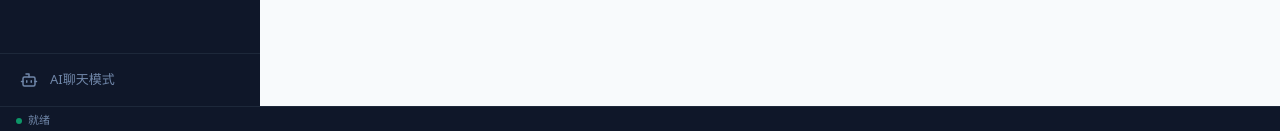
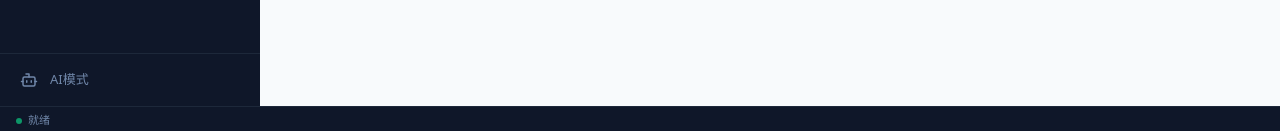
Before and after one commit to neowong/inspection-rust, a React (Vite) app: page /dashboard in a window 1280 px wide. Shown: the part 666-797 px from the top of the page. Built offline with nearby package versions, Linux system fonts and the light colour scheme.

Commit message:
ui: AI聊天模式 → AI模式

```diff
--- a/src/layouts/AppShell.tsx
+++ b/src/layouts/AppShell.tsx
@@ -171,7 +171,7 @@ export default function AppShell() {
                 <div className="flex-1" />
                 <button onClick={() => { setNavMode(false); navigate("/chat"); }}
                   className="w-10 h-10 rounded-lg flex items-center justify-center hover:bg-[hsl(var(--sidebar-hover))]"
-                  style={{ color: "hsl(var(--sidebar-text-muted))" }} title="AI聊天模式">
+                  style={{ color: "hsl(var(--sidebar-text-muted))" }} title="AI模式">
                   <Bot size={18} />
                 </button>
               </nav>
@@ -234,13 +234,13 @@ export default function AppShell() {
                   </div>
                 ))}
               </nav>
-              {/* 底部：切换到 AI聊天模式 */}
+              {/* 底部：切换到 AI模式 */}
               <div className="px-2 pb-2" style={{ borderColor: "hsl(var(--sidebar-hover))", borderTopWidth: 1 }}>
                 <button onClick={() => { setNavMode(false); navigate("/chat"); }}
                   className="flex items-center gap-3 w-full px-3 h-9 mt-2 rounded-lg text-[13px] transition-colors hover:bg-[hsl(var(--sidebar-hover))]"
                   style={{ color: "hsl(var(--sidebar-text-muted))" }}>
                   <Bot size={18} />
-                  <span className="truncate">AI聊天模式</span>
+                  <span className="truncate">AI模式</span>
                 </button>
               </div>
             </>
```
